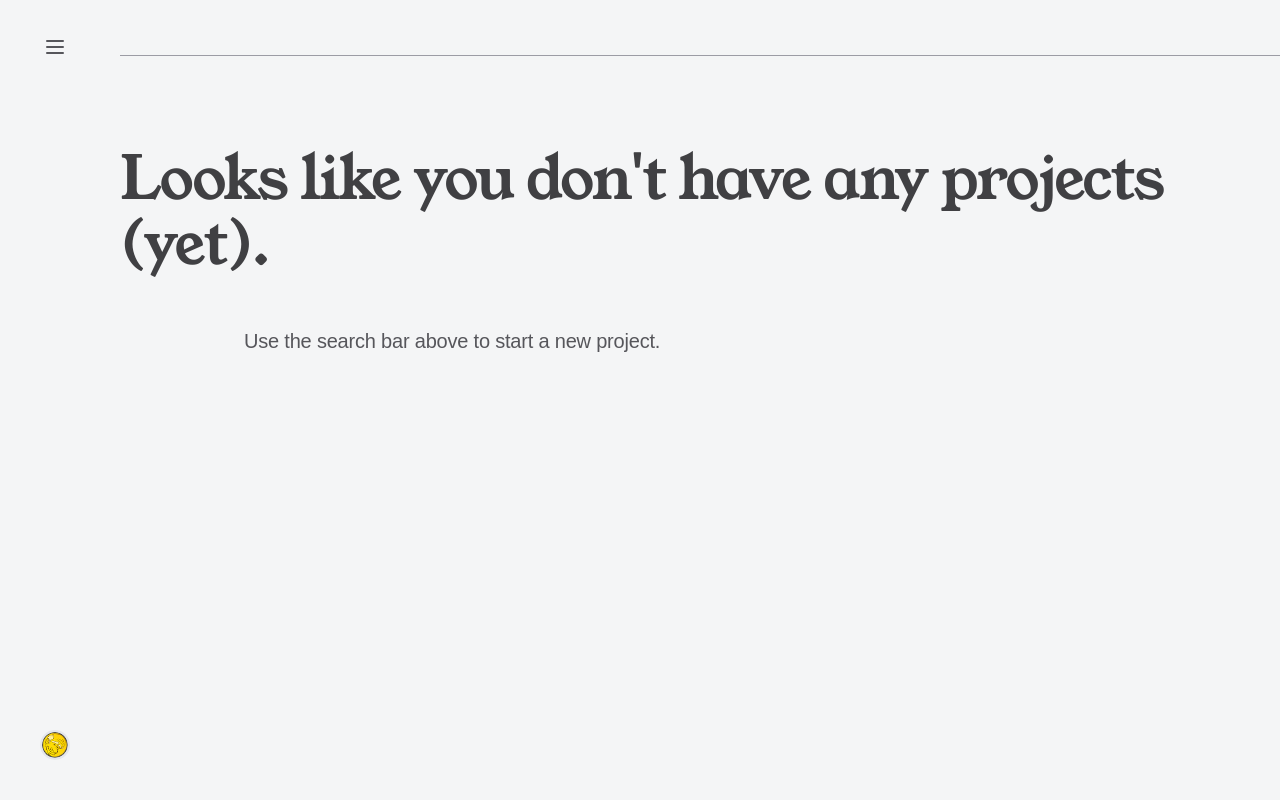
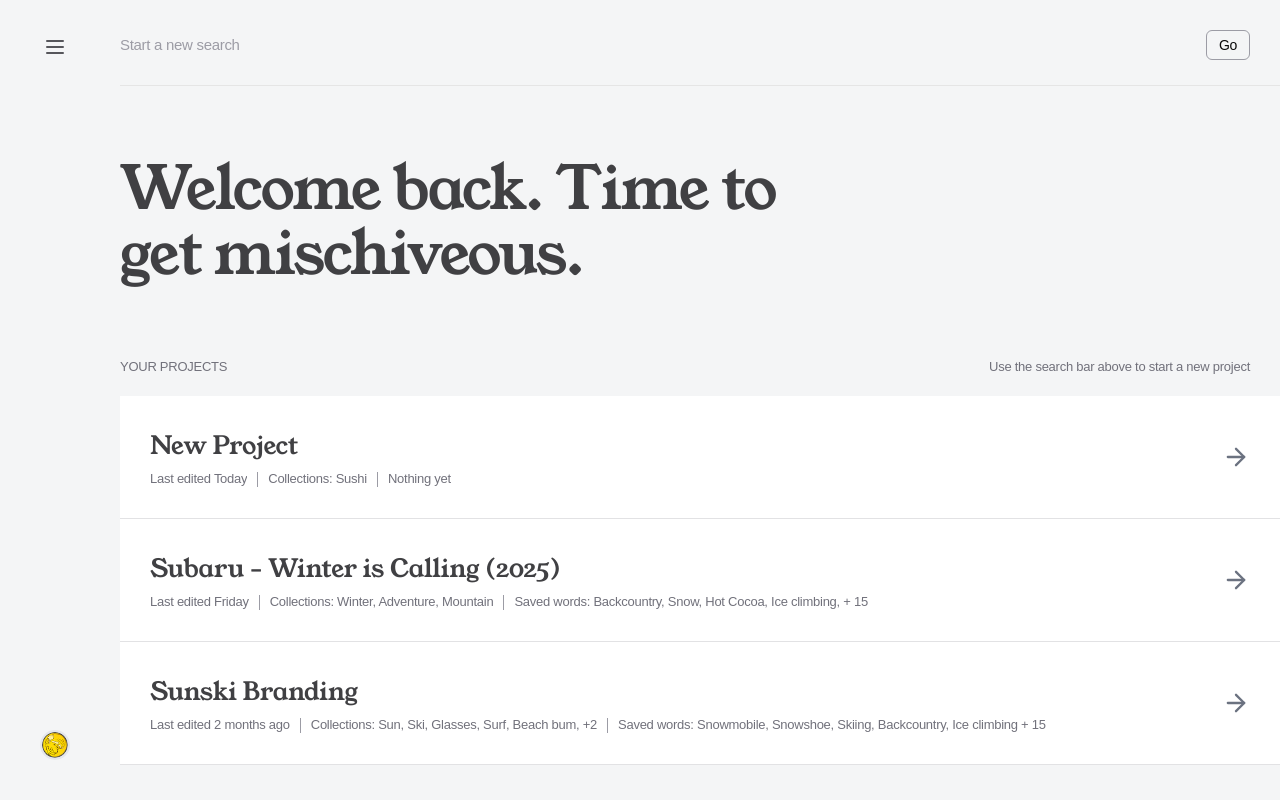
Before and after one commit to Matt-Hulme/brainstormer, a React (Vite) app in the folder frontend/: page /projects in a window 1280 px wide. Built offline with nearby package versions, Linux system fonts and the light colour scheme; a web font is replaced by a local one.

Commit message:
2.1-2.4 done

```diff
--- a/frontend/src/components/SearchBar.tsx
+++ b/frontend/src/components/SearchBar.tsx
@@ -1,5 +1,11 @@
+import { Button } from './design-system/Button'
+import { Input } from './design-system/Input'
+
 export const SearchBar = () => {
   return (
-    <div className="border-b-[0.5px] border-secondary-1 flex flex-row items-center w-full pt-[30px] pb-[25px]"></div>
+    <div className="border-b-[0.5px] flex flex-row items-center justify-between pb-[25px] pt-[30px] w-full pr-[30px]">
+      <Input type="text" placeholder="Start a new search" />
+      <Button variant="outline">Go</Button>
+    </div>
   )
 }
--- a/frontend/src/components/design-system/Button.tsx
+++ b/frontend/src/components/design-system/Button.tsx
@@ -22,7 +22,7 @@
           variant !== 'text' && variant !== 'icon' && 'h-[30px] px-3 text-sm',
           // Variant-specific styles
           variant === 'primary' && 'bg-primary-1 text-secondary-5 hover:bg-primary-2',
-          variant === 'outline' && 'border hover:bg-accent/10 bg-transparent',
+          variant === 'outline' && 'border border-secondary-1 hover:bg-accent/10 bg-transparent',
           variant === 'text' && 'shadow-none p-0 h-auto hover:bg-transparent',
           variant === 'icon' &&
             'shadow-none h-auto flex items-center justify-center hover:bg-gray-100',
--- /dev/null
+++ b/frontend/src/components/design-system/Input.tsx
@@ -0,0 +1,22 @@
+import * as React from 'react'
+
+import { cn } from '@/lib/utils'
+
+const Input = React.forwardRef<HTMLInputElement, React.InputHTMLAttributes<HTMLInputElement>>(
+  ({ className, type, ...props }, ref) => {
+    return (
+      <input
+        type={type}
+        className={cn(
+          'bg-background flex text-h4 text-secondary-1 w-full disabled:cursor-not-allowed disabled:opacity-50 focus:ring-0 focus-visible:ring-0 focus:outline-none focus-visible:outline-none placeholder:text-h4 placeholder:text-secondary-1',
+          className
+        )}
+        ref={ref}
+        {...props}
+      />
+    )
+  }
+)
+Input.displayName = 'Input'
+
+export { Input }
--- /dev/null
+++ b/frontend/src/pages/Projects/ProjectsList/ProjectCard.tsx
@@ -0,0 +1,43 @@
+import { ArrowRight } from 'lucide-react'
+import { Button } from '@/components/design-system/Button'
+
+interface ProjectCardProps {
+  title: string
+  lastEdited: string
+  collections: string[]
+  savedWords: string[]
+}
+
+export const ProjectCard = ({ title, lastEdited, collections, savedWords }: ProjectCardProps) => {
+  return (
+    <div className="bg-white p-[30px] flex flex-row items-center justify-between border-b border-solid border-secondary-2/20">
+      <div className="space-y-[4px]">
+        <h3 className="text-h3 text-secondary-4 line-clamp-1">{title ? title : 'New Project'}</h3>
+        <div className="flex flex-row items-center gap-[10px]">
+          {lastEdited && (
+            <>
+              <span className="text-p3 text-secondary-2 line-clamp-1">
+                Last edited {lastEdited}
+              </span>
+              <div className="h-[15px] w-[1px] bg-secondary-1" />
+            </>
+          )}
+          {collections.length > 0 && (
+            <>
+              <span className="text-p3 text-secondary-2 line-clamp-1">
+                Collections: {collections.join(', ')}
+              </span>
+              <div className="h-[15px] w-[1px] bg-secondary-1" />
+            </>
+          )}
+          <span className="text-p3 text-secondary-2 line-clamp-1">
+            {savedWords.length > 0 ? `Saved words: ${savedWords.join(', ')}` : 'Nothing yet'}
+          </span>
+        </div>
+      </div>
+      <Button variant="icon" className="rounded-full">
+        <ArrowRight className="w-7 h-7 text-gray-500" />
+      </Button>
+    </div>
+  )
+}
--- a/frontend/src/pages/Projects/ProjectsList/ProjectsListContent.tsx
+++ b/frontend/src/pages/Projects/ProjectsList/ProjectsListContent.tsx
@@ -1,3 +1,32 @@
+import { ProjectCard } from './ProjectCard'
+import { projectCardsMock } from './mocks/ProjectCardsMock'
 export const ProjectsListContent = () => {
-  return <div>ProjectsListContent</div>
+  return (
+    <div className="flex flex-col gap-[72px] justify-center pt-[70px]">
+      <h1 className="color-secondary-4 max-w-[724px] text-h1">
+        Welcome back. Time to get mischiveous.
+      </h1>
+      <div className="space-y-[20px]">
+        <div className="flex flex-row items-center justify-between pr-[30px]">
+          <span className="text-p3 text-secondary-2">YOUR PROJECTS</span>
+          <span className="text-p3 text-secondary-2">
+            Use the search bar above to start a new project
+          </span>
+        </div>
+        <div className="flex flex-col gap-[20px]">
+          <div>
+            {projectCardsMock.map(projectCard => (
+              <ProjectCard
+                key={projectCard.title}
+                title={projectCard.title}
+                lastEdited={projectCard.lastEdited}
+                collections={projectCard.collections}
+                savedWords={projectCard.savedWords}
+              />
+            ))}
+          </div>
+        </div>
+      </div>
+    </div>
+  )
 }
--- a/frontend/src/pages/Projects/ProjectsList/ProjectsListEmpty.tsx
+++ b/frontend/src/pages/Projects/ProjectsList/ProjectsListEmpty.tsx
@@ -1,3 +1,5 @@
+import emptyShapesImage from '../../../assets/home-empty-shapes.png'
+
 export const ProjectsListEmpty = () => {
   return (
     <div className="flex flex-col justify-center pt-[90px] pb-[56px] gap-y-[50px]">
@@ -5,6 +7,11 @@
       <p className="pl-[124px] color-secondary-3 text-h4">
         Use the search bar above to start a new project.
       </p>
+      <img
+        src={emptyShapesImage}
+        alt="Empty projects"
+        className="absolute bottom-0 pl-[124px] max-h-[460px] w-auto object-contain opacity-75"
+      />
     </div>
   )
 }
--- a/frontend/src/pages/Projects/ProjectsList/ProjectsListLayout.tsx
+++ b/frontend/src/pages/Projects/ProjectsList/ProjectsListLayout.tsx
@@ -4,7 +4,7 @@
 import { ProjectsListEmpty } from './ProjectsListEmpty'
 
 export const ProjectsListLayout = () => {
-  const projectsMock = []
+  const projectsMock = [1, 2]
   const hasProjects = projectsMock.length > 0
 
   return (
--- /dev/null
+++ b/frontend/src/pages/Projects/ProjectsList/mocks/ProjectCardsMock.tsx
@@ -0,0 +1,22 @@
+export const projectCardsMock = [
+  {
+    title: '',
+    lastEdited: 'Today',
+    collections: ['Sushi'],
+    savedWords: [],
+  },
+
+  {
+    title: 'Subaru - Winter is Calling (2025)',
+    lastEdited: 'Friday',
+    collections: ['Winter', 'Adventure', 'Mountain'],
+    savedWords: ['Backcountry', 'Snow', 'Hot Cocoa', 'Ice climbing', '+ 15'],
+  },
+
+  {
+    title: 'Sunski Branding',
+    lastEdited: '2 months ago',
+    collections: ['Sun', 'Ski', 'Glasses', 'Surf', 'Beach bum', '+2'],
+    savedWords: ['Snowmobile', 'Snowshoe', 'Skiing', 'Backcountry', 'Ice climbing + 15'],
+  },
+]
--- a/frontend/src/pages/Projects/ProjectsListEmpty.tsx
+++ /dev/null
@@ -1,17 +0,0 @@
-import { HamburgerSidebar } from '@/components'
-
-export const ProjectsList = () => {
-  return (
-    <div className="flex flex-row items-start min-h-screen gap-[10px]">
-      <HamburgerSidebar />
-      <header className="flex flex-row items-center justify-between pt-[30px] w-full">
-        <span className="color-secondary-3 text-h4">AI tools for the creative minded</span>
-      </header>
-      <main className="pt-[90px]">
-        <div className="space-y-[50px]">
-          <h1 className="text-h1">Looks like you don’t have any projects (yet).</h1>
-        </div>
-      </main>
-    </div>
-  )
-}
--- a/frontend/tailwind.config.js
+++ b/frontend/tailwind.config.js
@@ -73,60 +73,60 @@
       },
       fontSize: {
         h1: [
-          '3.75rem',
+          '60px',
           {
-            lineHeight: '4.0625rem',
+            lineHeight: '65px',
             letterSpacing: '-0.03em',
             fontWeight: '400',
           },
         ],
         h3: [
-          '1.5625rem',
+          '25px',
           {
-            lineHeight: '2.5rem',
+            lineHeight: '40px',
             letterSpacing: '-0.01em',
             fontWeight: '400',
           },
         ],
         h4: [
-          '1.25rem',
+          '20px',
           {
-            lineHeight: '1.875rem',
+            lineHeight: '30px',
             letterSpacing: '-0.01em',
           },
         ],
         h5: [
-          '0.875rem',
+          '14px',
           {
-            lineHeight: '2.1875rem',
+            lineHeight: '35px',
             letterSpacing: '-0.01em',
           },
         ],
         p1: [
-          '1.0625rem',
+          '17px',
           {
-            lineHeight: '1.75rem',
+            lineHeight: '28px',
             letterSpacing: '-0.02em',
           },
         ],
         p2: [
-          '0.9375rem',
+          '15px',
           {
-            lineHeight: '1.25rem',
+            lineHeight: '20px',
             letterSpacing: '-0.02em',
           },
         ],
         p3: [
-          '0.8125rem',
+          '13px',
           {
-            lineHeight: '1.125rem',
+            lineHeight: '18px',
             letterSpacing: '-0.02em',
           },
         ],
         'p3-caps': [
-          '0.8125rem',
+          '13px',
           {
-            lineHeight: '0.9375rem',
+            lineHeight: '15px',
             letterSpacing: '0.06em',
             textTransform: 'uppercase',
           },
```
Also changed, not shown: 1 other file (tests, documents, lock files or other folders).
